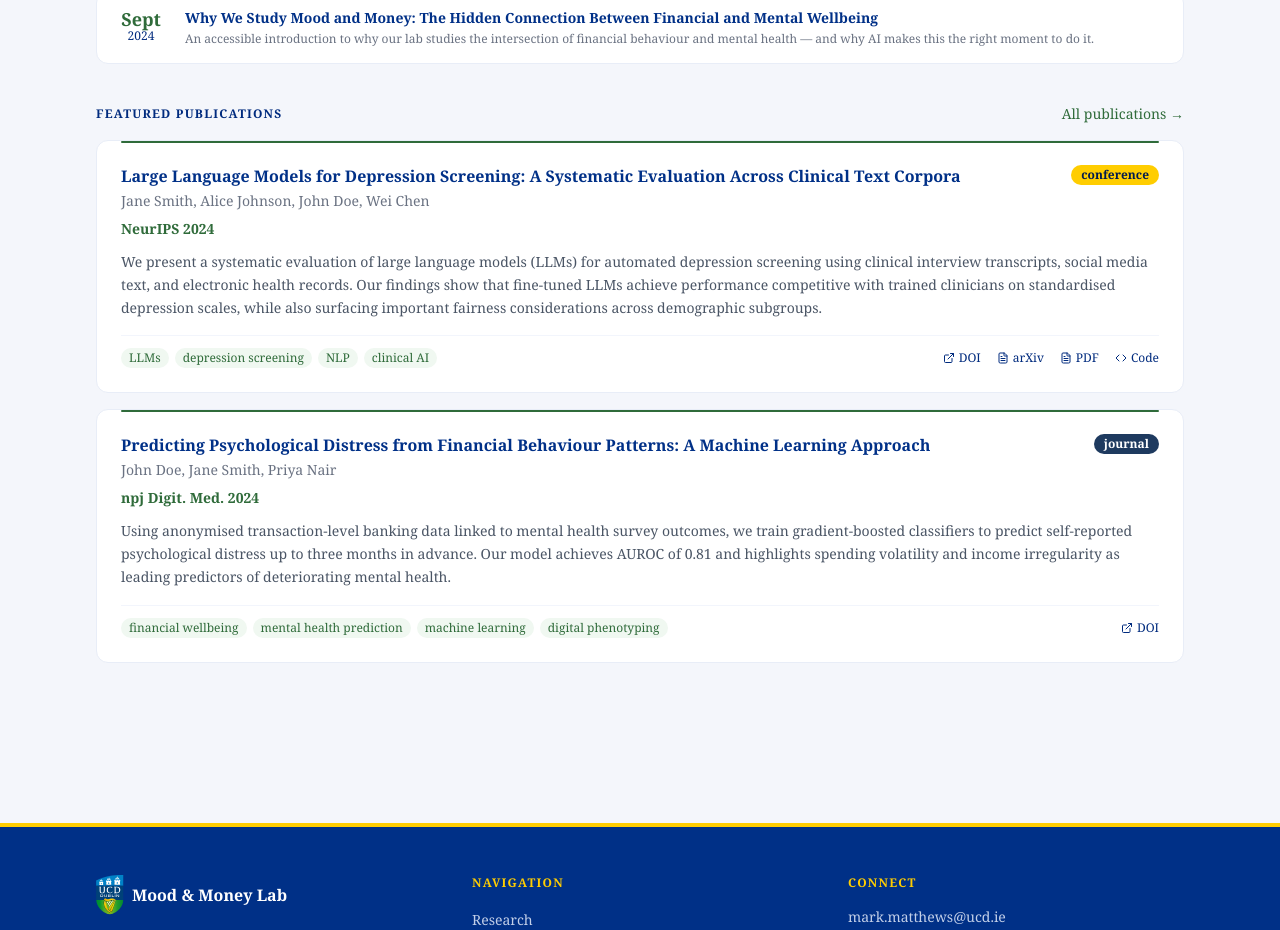
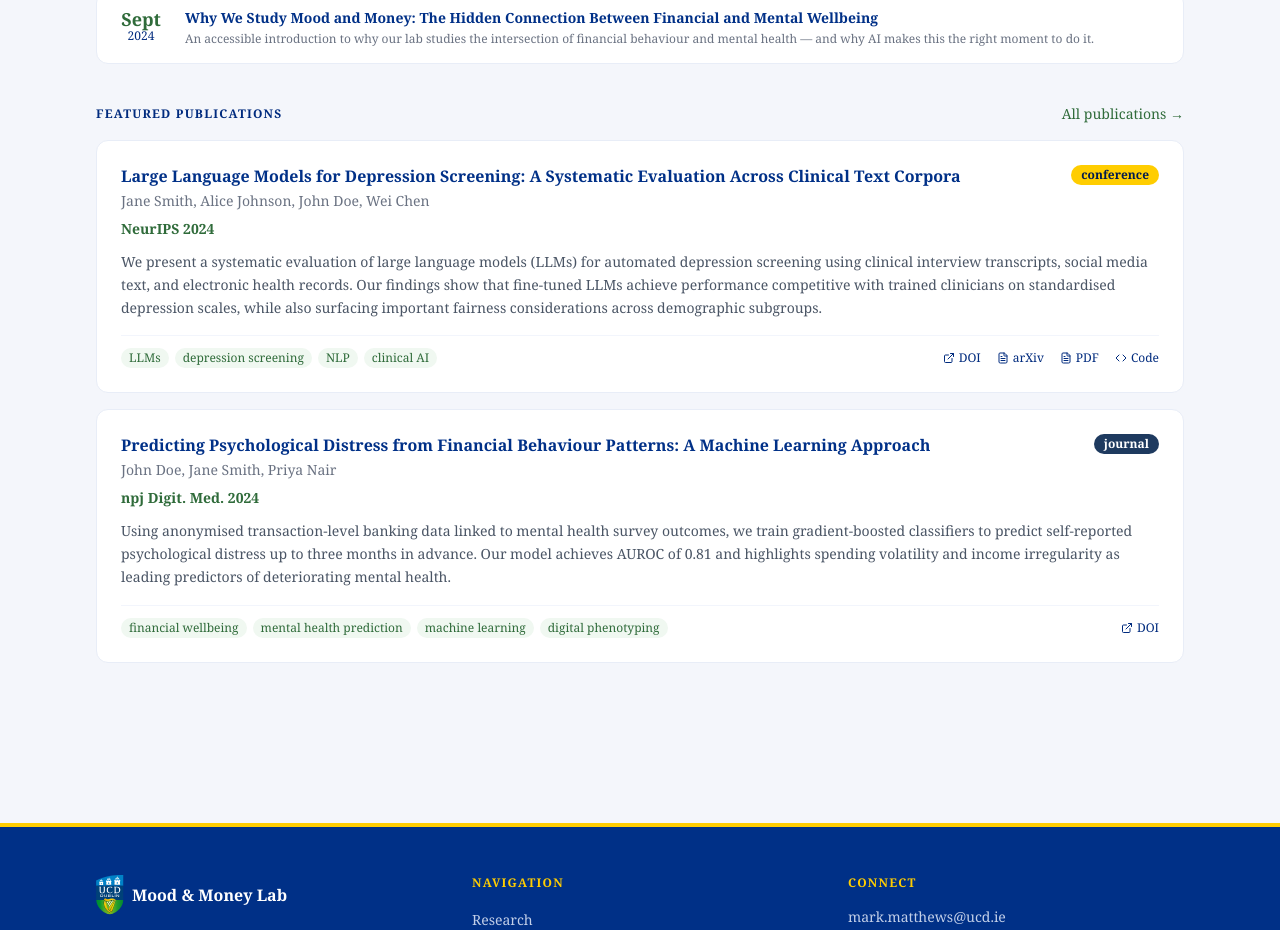
Before and after one commit to darasiemi/MoodMoney, a Next.js app: page / in a window 1280 px wide. Shown: the part 1275-2205 px from the top of the page. Built offline with nearby package versions, Linux system fonts and the light colour scheme.

Commit message:
removed top lining

```diff
--- a/components/publications/PublicationCard.tsx
+++ b/components/publications/PublicationCard.tsx
@@ -21,10 +21,6 @@ export function PublicationCard({ pub }: PublicationCardProps) {
 
   return (
     <div className="relative bg-white dark:bg-[#071030] border border-ucd-navy-100 dark:border-[#0e2155] rounded-xl p-6 hover:border-ucd-green dark:hover:border-ucd-green transition-colors">
-      {/* Green top accent for featured */}
-      {pub.featured && (
-        <div className="absolute top-0 left-6 right-6 h-0.5 bg-ucd-green rounded-full" aria-hidden />
-      )}
 
       <div className="flex items-start gap-4 mb-2">
         <div className="flex-1 min-w-0">
```
